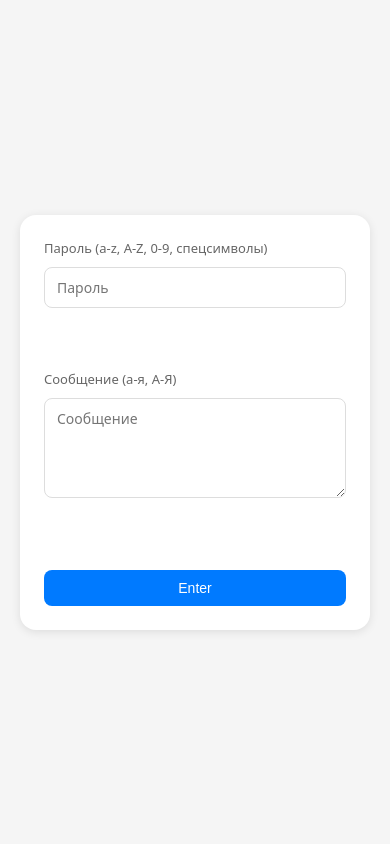
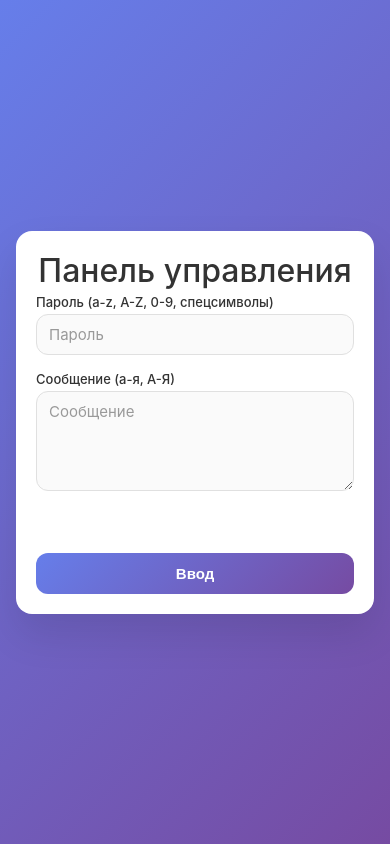
Before and after one commit to zankorobos13/Heart, a PHP site: page / in a window 390 px wide. Run offline with PHP 8.4, Linux system fonts and the light colour scheme.

Commit message:
Сделана удобная мобильная версия веб-интерфейса

```diff
--- a/index/index.html
+++ b/index/index.html
@@ -2,19 +2,21 @@
 <html>
     <head>
         <meta charset="UTF-8">
+        <meta name="viewport" content="width=device-width, initial-scale=1.0">
         <link rel="stylesheet" href="styles.css">
         <title>Панель управления</title>
     </head>
     <body>
         <div>
             <form action = "requests_processing.php" method = "post">
+                <h1>Панель управления</h1>
                 <input type ="hidden" name = "mode" value = "post_message"/>
                 <p>Пароль (a-z, A-Z, 0-9, спецсимволы)</p>
-                <input type= "password" name = "password" placeholder = "Пароль"/><br>
+                <input type= "password" name = "password" placeholder = "Пароль"/>
                 <p>Сообщение (а-я, А-Я)</p>
                 <textarea name = "message" placeholder = "Сообщение"></textarea><br>
 
-                <input type="submit" value = "Enter"/>
+                <input type="submit" value = "Ввод"/>
             </form>
         </div>
     </body>
--- a/index/styles.css
+++ b/index/styles.css
@@ -5,22 +5,22 @@
 }
 
 body {
-    font-family: system-ui, -apple-system, 'Segoe UI', Roboto, 'Helvetica Neue', sans-serif;
-    background: #f5f5f5;
+    background: linear-gradient(135deg, #667eea 0%, #764ba2 100%);
     min-height: 100vh;
     display: flex;
     justify-content: center;
     align-items: center;
+    font-family: -apple-system, BlinkMacSystemFont, 'Segoe UI', Roboto, Helvetica, Arial, sans-serif;
     padding: 20px;
 }
 
 div {
+    width: 100%;
+    max-width: 500px;
     background: white;
-    border-radius: 16px;
-    box-shadow: 0 2px 10px rgba(0, 0, 0, 0.1);
+    border-radius: 24px;
+    box-shadow: 0 20px 40px rgba(0, 0, 0, 0.1);
     padding: 32px;
-    width: 100%;
-    max-width: 480px;
 }
 
 form {
@@ -32,26 +32,36 @@ form {
 p {
     font-size: 14px;
     font-weight: 500;
-    color: #666;
-    margin-bottom: -10px;
+    color: #333;
+    margin-bottom: -12px;
+}
+
+h1{
+    text-align: center;
+    font-size: 28;
+    font-weight: 500;
+    color: #333;
+    margin-bottom: -12px;
 }
 
 input[type="password"],
 textarea {
     width: 100%;
-    padding: 12px 14px;
-    font-size: 15px;
-    border: 1px solid #ddd;
-    border-radius: 8px;
+    padding: 14px 16px;
+    font-size: 16px;
+    border: 1.5px solid #e0e0e0;
+    border-radius: 12px;
+    font-family: inherit;
     transition: all 0.2s ease;
-    font-family: inherit;
+    background: #fafafa;
 }
 
 input[type="password"]:focus,
 textarea:focus {
     outline: none;
-    border-color: #007aff;
-    box-shadow: 0 0 0 3px rgba(0, 122, 255, 0.1);
+    border-color: #667eea;
+    background: white;
+    box-shadow: 0 0 0 3px rgba(102, 126, 234, 0.1);
 }
 
 textarea {
@@ -60,29 +70,56 @@ textarea {
 }
 
 input[type="submit"] {
-    background: #007aff;
+    background: linear-gradient(135deg, #667eea 0%, #764ba2 100%);
     color: white;
     border: none;
-    padding: 12px 24px;
-    font-size: 15px;
-    font-weight: 500;
-    border-radius: 8px;
+    padding: 14px 24px;
+    font-size: 16px;
+    font-weight: 600;
+    border-radius: 12px;
     cursor: pointer;
-    transition: background 0.2s ease;
+    transition: all 0.2s ease;
     margin-top: 10px;
-}
-
-input[type="submit"]:hover {
-    background: #0056b3;
 }
 
 input[type="submit"]:active {
     transform: scale(0.98);
 }
 
-@media (max-width: 640px) {
+input::placeholder,
+textarea::placeholder {
+    color: #999;
+}
+
+/* Мобильная адаптация */
+@media (max-width: 768px) {
+    body {
+        padding: 16px;
+    }
+
     div {
         padding: 24px;
+        border-radius: 20px;
+    }
+
+    form {
+        gap: 18px;
+    }
+
+    input[type="password"],
+    textarea {
+        padding: 12px 14px;
+    }
+}
+
+@media (max-width: 480px) {
+    div {
+        padding: 20px;
+        border-radius: 16px;
+    }
+
+    form {
+        gap: 16px;
     }
 
     p {
@@ -92,11 +129,11 @@ input[type="submit"]:active {
     input[type="password"],
     textarea {
         padding: 10px 12px;
-        font-size: 14px;
+        font-size: 15px;
     }
 
     input[type="submit"] {
-        padding: 10px 20px;
-        font-size: 14px;
+        padding: 12px 20px;
+        font-size: 15px;
     }
 }
```
